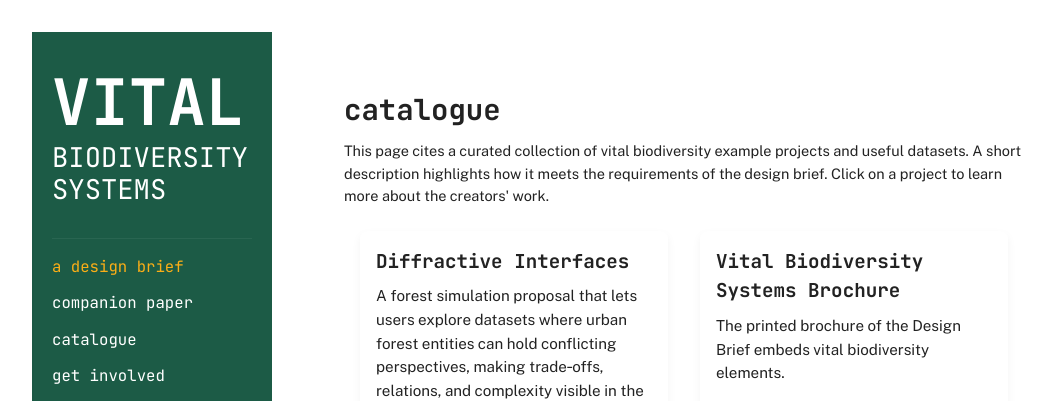
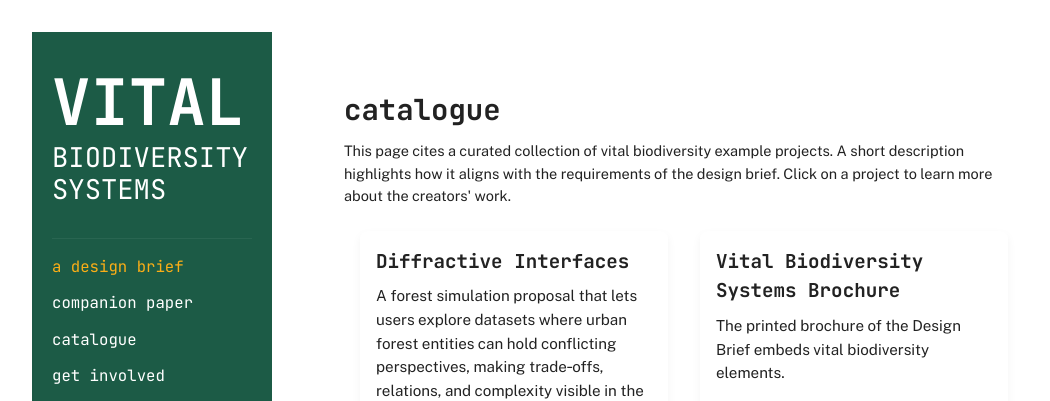
Before and after one commit to vitalbiodiversity/vitalbiodiversity.github.io, a Jekyll site: the page built from catalogue.md, in a window 1280 px wide and 900 px high. Shown: the top 401 px of the window, without its empty margins (58-1108 px from the left). Built offline with Jekyll 4.4.1, drawn with Linux system fonts in a browser that asks for light colours.

Commit message:
Update catalogue.md

```diff
--- a/catalogue.md
+++ b/catalogue.md
@@ -5,7 +5,7 @@ layout: default
 
 # catalogue
 
-<p>This page cites a curated collection of vital biodiversity example projects and useful datasets. A short description highlights how it meets the requirements of the design brief. Click on a project to learn more about the creators' work.</p>
+<p>This page cites a curated collection of vital biodiversity example projects. A short description highlights how it aligns with the requirements of the design brief. Click on a project to learn more about the creators' work.</p>
 
 <!-- GRID ONLY CONTAINS CARDS -->
 <div class="catalogue-grid">
```
